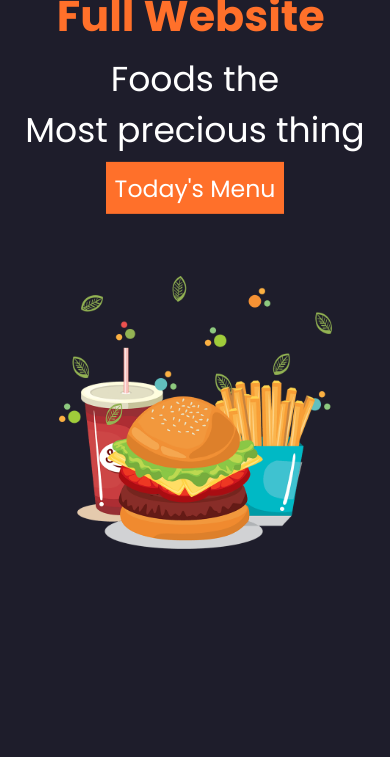
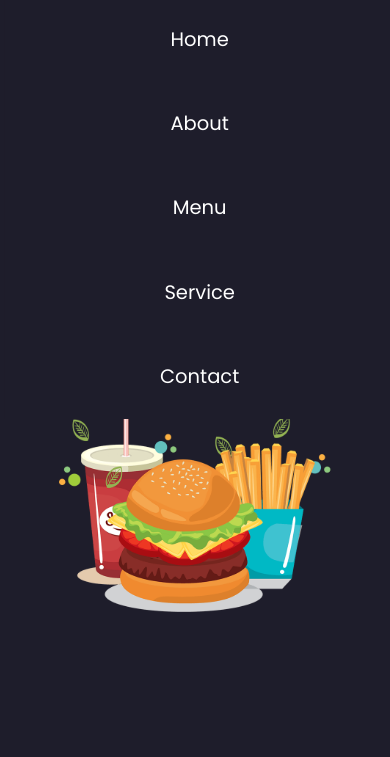
Before and after one commit to OscarSebastianRuedaRojas/proyectoHtml5Css3, a plain HTML site: page index.html in a window 390 px wide. Both pictures are taken after a click on the button 351 px from the left and 39 px from the top of the page. Shown: the part 87-844 px from the top of the page. Drawn offline with nearby package versions, Linux system fonts and the light colour scheme.

Commit message:
feat: :rocket: Nav responsive
Se creo el boton responsive, y se arreglaron las medidas del nav, ademas de crear una animacion al entrar y salir.

@CampusLands

```diff
--- a/css/media.css
+++ b/css/media.css
@@ -20,12 +20,23 @@
     }
     header nav ul{
         flex-direction: column;
+        width: 100vw;
+        justify-content: space-around;
+    }
+    header nav ul a{
+        font-size: 5vw;
     }
     header nav{
-        transform: translateX(-90vw);
+        width: 100vw;
+        height: 50vh;
+        margin-top: 10vh;
+        background-color: var(--backgroundColorBody);
+        transform: translateX(-150vw);
+        transition: transform 2s ease;
     }
-    .boton:hover ~ nav{
-        transform: translateX(0vw);
+    nav.active{
+        transform: translateX(-45vw);
+
     }
 
     /* home */
@@ -53,7 +64,7 @@
         justify-content: center;
     }
     .Home .img{
-        height: 60vh;
+        height: 50vh;
         justify-content: center;
         align-items: flex-start;
     }
@@ -68,6 +79,7 @@
         justify-content: space-around;
     }
     .About .imgAbout{
+        padding-top: 3vh;
         justify-content: center;
         height: 50vh;
     }
@@ -91,8 +103,12 @@
         height: 190vh;
     }
     .Menu .tituloMenu{
+        padding-top: 6vh;
         align-items: center;
         text-align: center;
+    }
+    .Menu .tituloMenu h2{
+        font-size: 4vh;
     }
     .Menu .foods{
         flex-direction: column;
@@ -110,6 +126,7 @@
     }
     .Service .tituloService{
         text-align: center;
+        padding-top: 6vh;
     }
     .tituloService h2{
         font-size: 5vh;
@@ -136,6 +153,9 @@
         font-size: 4vw;
     }
     /* contact */
+    .container{
+        padding-top: 9vh;
+    }
     .caja h2{
         font-size: 7vw;
     }
--- a/index.html
+++ b/index.html
@@ -7,6 +7,7 @@
     <link rel="stylesheet" href="css/style.css">
     <link rel="stylesheet" href="css/media.css">
     <link rel="stylesheet" href="https://unpkg.com/boxicons@latest/css/boxicons.min.css">
+    <script src="js/main.js" defer></script>
 </head>
 <body>
     <header>
--- /dev/null
+++ b/js/main.js
@@ -0,0 +1,5 @@
+let nav = document.querySelector('nav');
+document.querySelector('.boton').addEventListener('click',
+function() {
+    nav.classList.toggle('active')
+});
```
